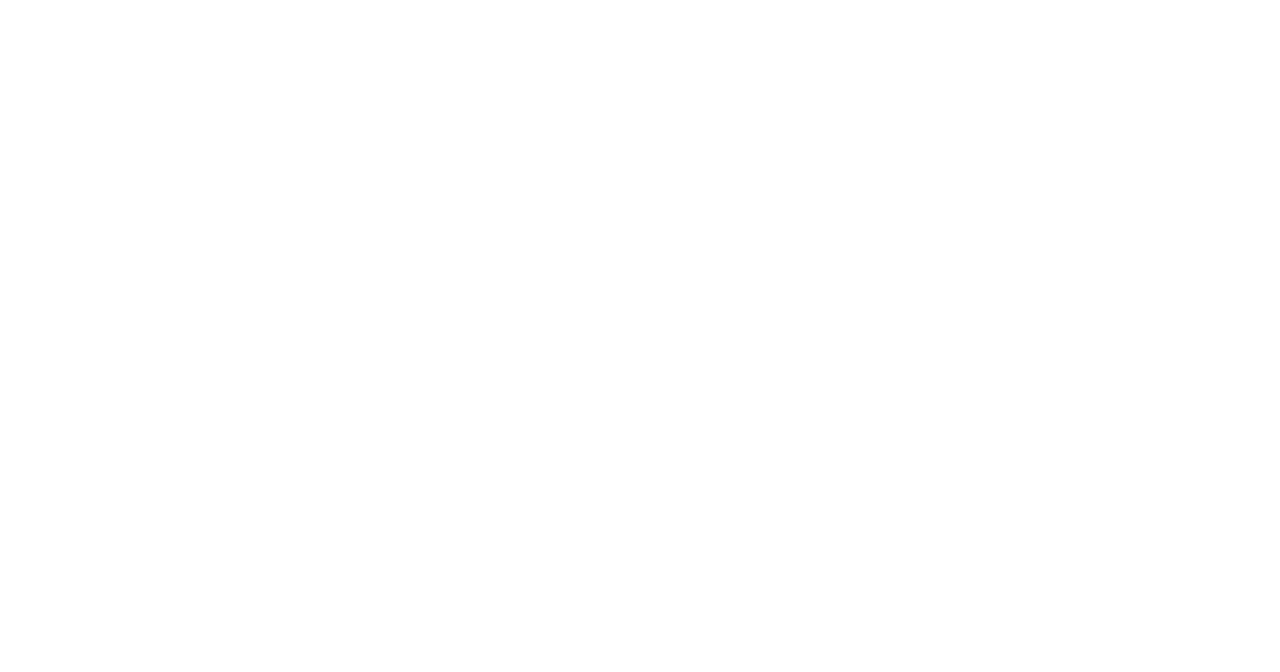
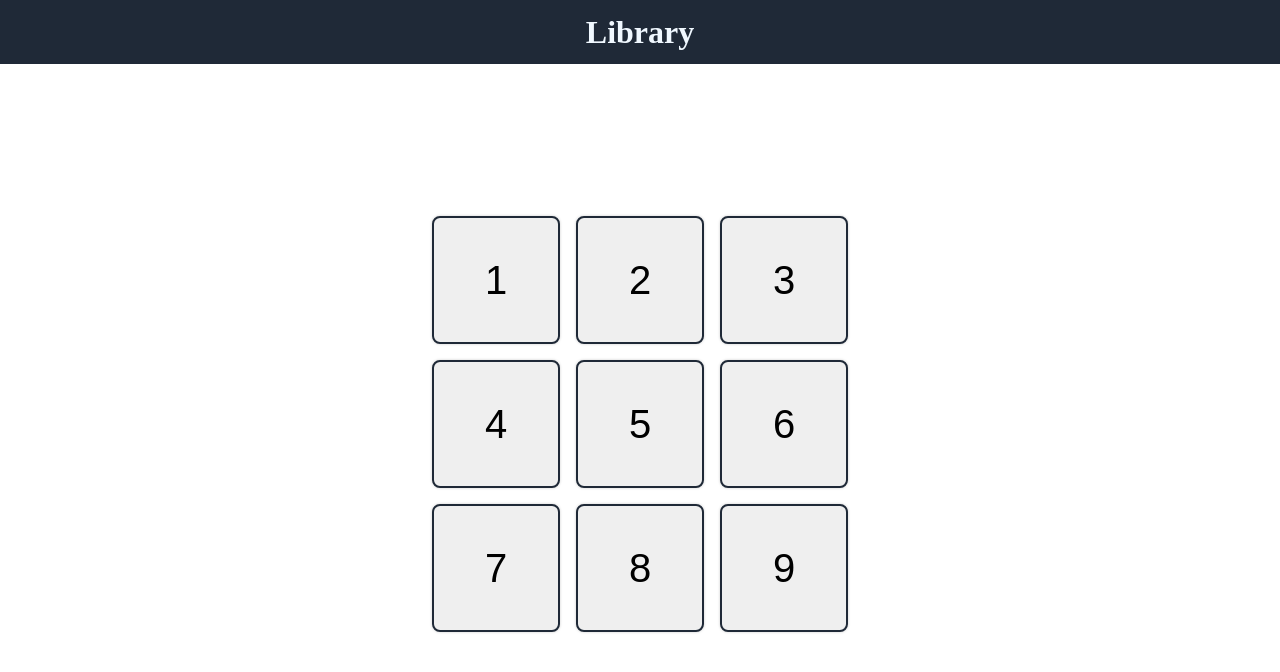
Before and after one commit to amriteshx1/tic_tac_toe, a plain HTML site: page index.html in a window 1280 px wide. Drawn offline with Linux system fonts and the light colour scheme.

Commit message:
laying foundations

```diff
--- a/app.js
+++ b/app.js
@@ -0,0 +1,27 @@
+
+function gameBoard(){
+    const board = [ , , , , , , , , ];
+    return {board};
+}
+const gBoard = gameBoard();
+
+function player(name){
+    return {name};
+}
+const player1 = player("Amritesh");
+const player2 = player("Computer");
+
+function control(){
+    let currentPlayer = "Amritesh";
+    const boardObj = gameBoard();
+    const players = [player("Amritesh"),player("Computer")];
+
+    function changePlayer(){
+        currentPlayer = currentPlayer === "Amritesh"? "Computer" : "Amritesh";
+    }
+
+    function move(){
+
+    }
+}
+const controller = control();
--- a/index.html
+++ b/index.html
@@ -7,6 +7,20 @@
     <title>Tic-Tac-Toe</title>
 </head>
 <body>
+    <p class="p1">Library</p>
+    <div class="main-container">
+        <div class="game">
+            <button class="square">1</button>
+            <button class="square">2</button>
+            <button class="square">3</button>
+            <button class="square">4</button>
+            <button class="square">5</button>
+            <button class="square">6</button>
+            <button class="square">7</button>
+            <button class="square">8</button>
+            <button class="square">9</button>
+        </div>
+    </div>
 
 
     <script src="app.js"></script>
--- a/style.css
+++ b/style.css
@@ -0,0 +1,38 @@
+*{
+    margin: 0;
+    padding: 0;
+}
+.main-container{
+    display: flex;
+    flex-direction: column;
+    justify-content: center;
+    align-items: center;
+    height: 90vh;
+}
+.p1{
+    background-color:#1F2937;
+    color:aliceblue;
+    height: 4rem;
+    line-height: 4rem;
+    font-family: serif;
+    font-size: 32px;
+    font-weight: bold;
+    text-align: center;
+}
+.game{
+    display: flex;
+    justify-content: center;
+    align-items: center;
+    height: 54vh;
+    width: 54vh;
+    flex-wrap: wrap;
+}
+.square{
+    height: 16vh;
+    width: 16vh;
+    border-radius: 8px;
+    margin: 1vh;
+    border: 2px solid #1F2937;
+    font-size: 5vh;
+    box-shadow: 0 0px 3px rgba(0, 0, 0, 0.2);
+}
```
